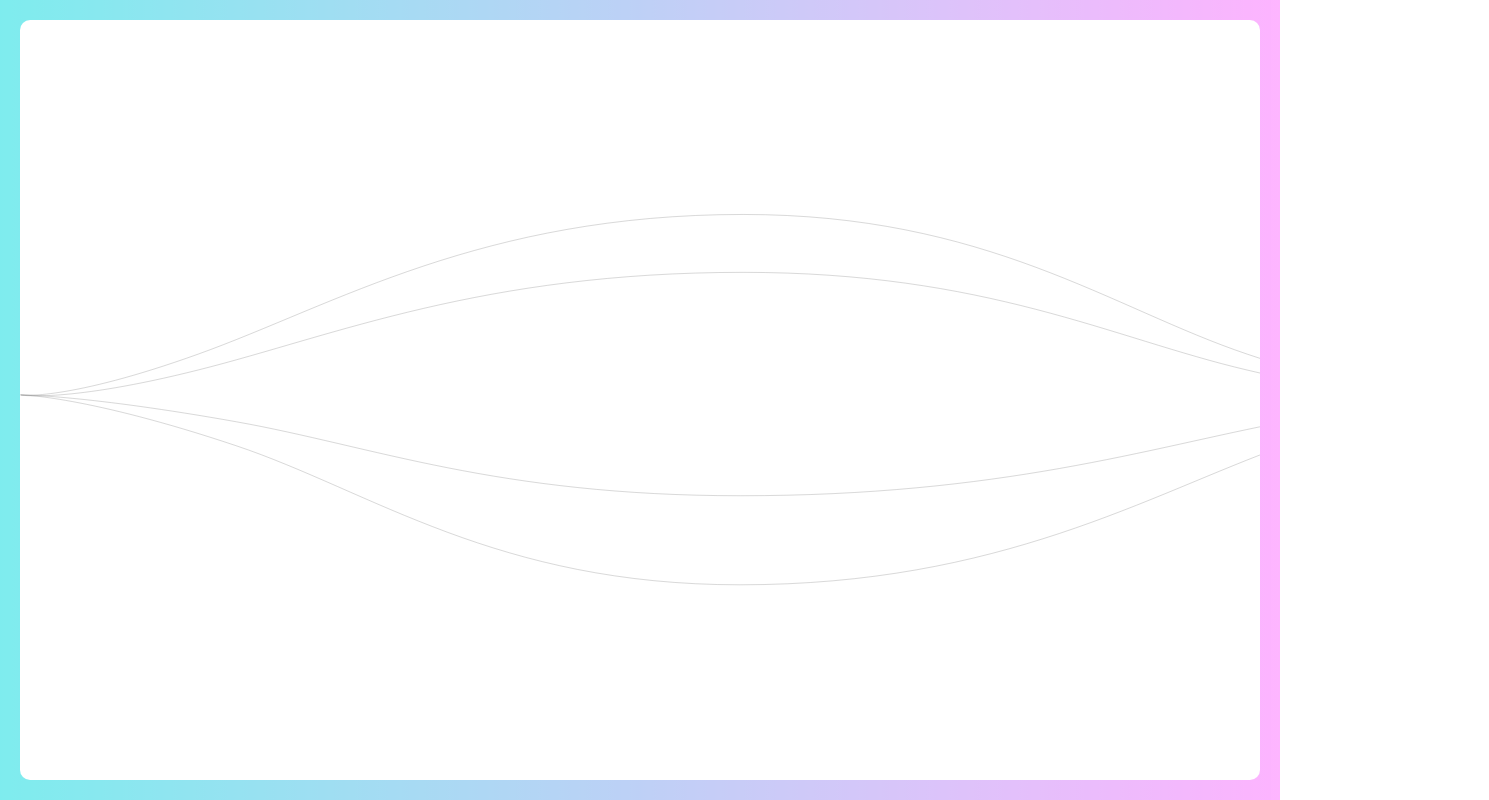
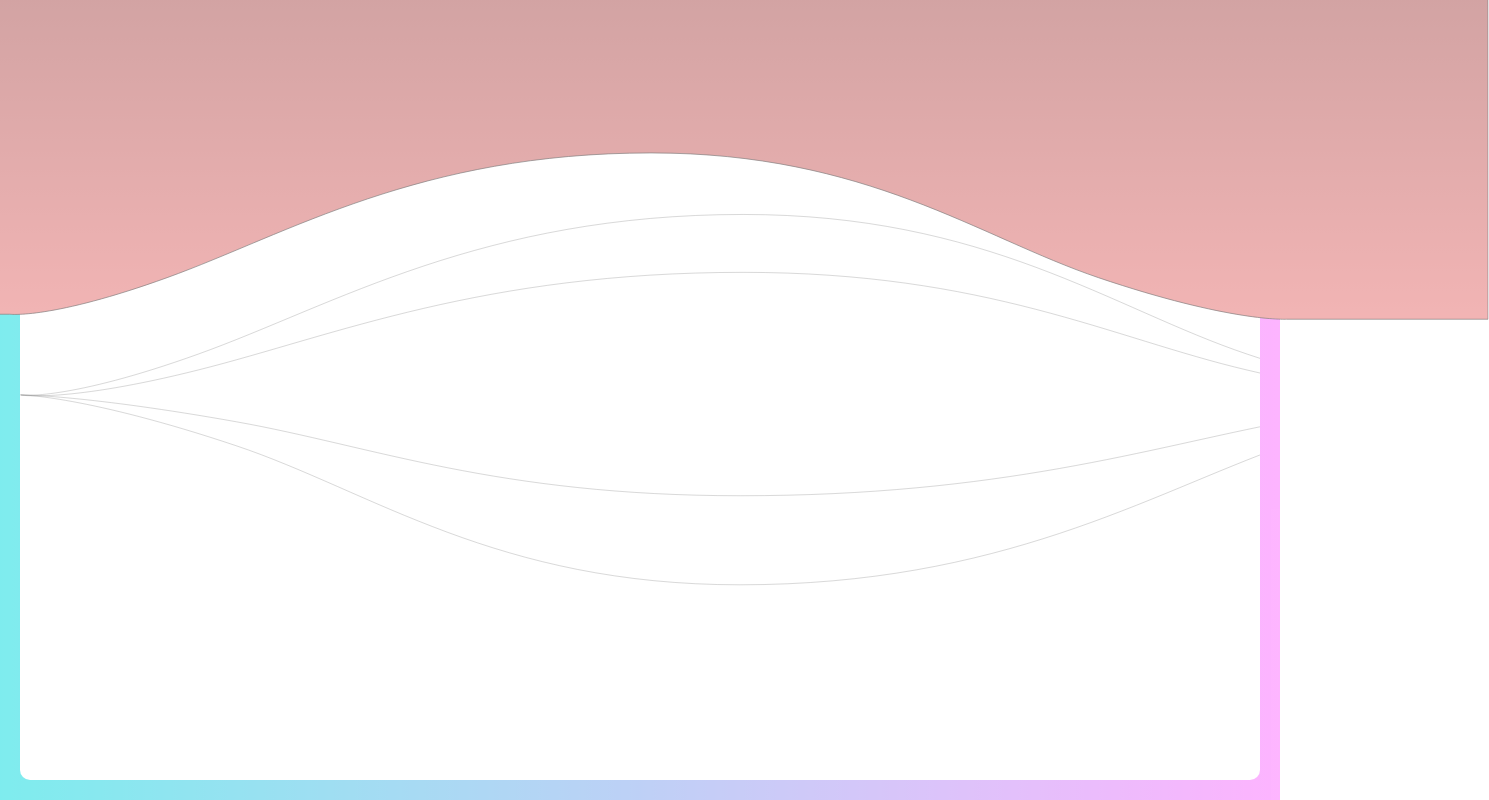
Before and after one commit to VedantS73/Neuton, a React (Create React App) app: page / in a window 1280 px wide. Shown: the whole page, 1489 px wide, since content can reach past the window. Built offline with nearby package versions, Linux system fonts and the light colour scheme.

Commit message:
background changes

```diff
--- a/package.json
+++ b/package.json
@@ -9,7 +9,7 @@
     "next": "^13.1.2",
     "react": "^18.2.0",
     "react-dom": "^18.2.0",
-    "react-scripts": "^2.1.3",
+    "react-scripts": "^5.0.1",
     "web-vitals": "^2.1.4"
   },
   "scripts": {
--- a/public/index.html
+++ b/public/index.html
@@ -6,7 +6,7 @@
     <meta name="viewport" content="width=device-width, initial-scale=1.0">
     <title>React</title>
 </head>
-<body style="padding: 0; margin:0;">
+<body style="padding: 0; margin:0; overflow: hidden;">
     <div id="root"></div>
 </body>
 </html>
--- a/src/components/landingpage.jsx
+++ b/src/components/landingpage.jsx
@@ -1,12 +1,13 @@
 import React from 'react';
 import '../style/landingpg.css'
+import Elementbg from '../Assets/Elementsvg.svg'
 
 function background(){
     return(
 
         <div className='wrapper'>
             <div className='wrapper-inner'>
-            {/* <div className='element'> <img className='moving-image' src={elementbg} /> </div> */}
+            <div className='element'> <img className='moving-image' src={Elementbg} /> </div>
             </div>
         </div>
 
--- a/src/style/landingpg.css
+++ b/src/style/landingpg.css
@@ -20,11 +20,14 @@
     position : absolute;
     top : 0;
     left : 0;
-    scale : 0.5;
+    transform-origin: 0% 00%;
+    scale : 50%;
+    width: 200vw;
+}
+
+.moving-image{
+    width: 99%;
+    scale : 135%;
+    margin-top: -360px;
 
 }
-
-.Image{
-    height : 500px;
-
-}
```
Also changed, not shown: 1 other file (tests, documents, lock files or other folders).
